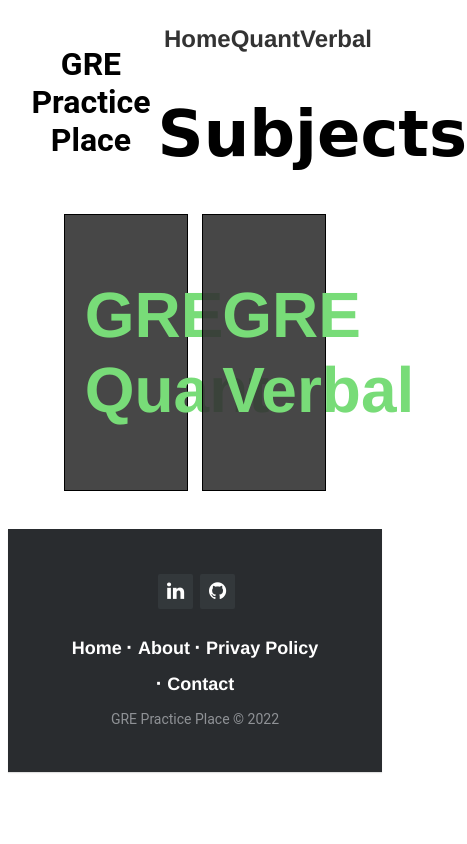
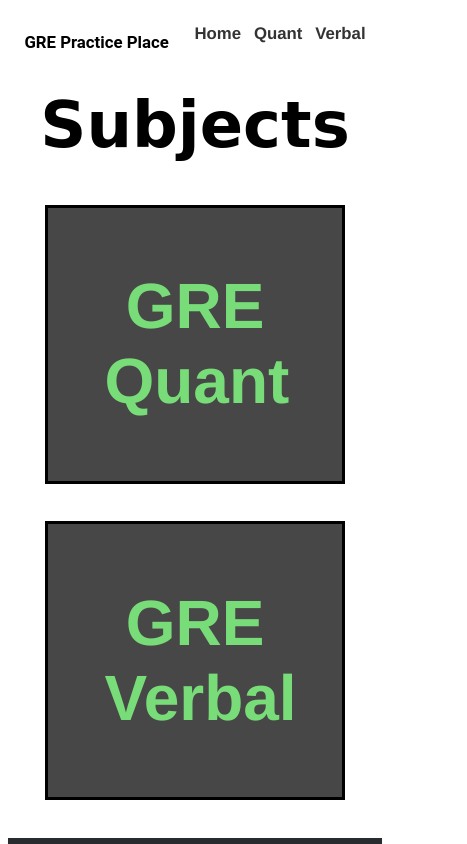
Before and after one commit to gresolutionwithanswer/gresolutionwithanswer.github.io, a plain HTML site: page index.html in a window 390 px wide. Shown: the top 844 px of the page, 467 px wide, since content can reach past the window. Drawn offline with Linux system fonts and the light colour scheme.

Commit message:
media query added

```diff
--- a/index.css
+++ b/index.css
@@ -23,7 +23,7 @@
 
 .navbar-logo{
     grid-column-start:1;
-    font-size:50%;
+    font-size:100%;
     margin:0%;
     padding:0%;
 }
@@ -39,6 +39,7 @@
 
     margin-top:10%;
   }
+
 
 
 
@@ -161,6 +162,7 @@ section {
 
 
 #Quant{
+    font-size:200%;
     grid-column-start: 2;
     border: 0.1em solid rgb(0, 0, 0);
     padding: 15% 15% 15% 15%;
@@ -174,6 +176,7 @@ section {
     text-decoration: underline;
 }
 #Verbal{
+    font-size:200%;
     grid-column-start: 3;
     border: 0.1em solid rgb(0, 0, 0);
     padding: 15% 15% 15% 15%;
@@ -185,8 +188,8 @@ section {
     text-decoration: underline;
     transition: all .4s ease;
 }
-h1{
-    font-size: 400%;
+.main-container > a{
+    font-size: 500%;
 }
 a{
     text-decoration: none;
@@ -194,9 +197,32 @@ a{
     font-weight: bold;
     font-family: helvetica;
 }
+
 #subjects {
-    margin-top: 10%;
+  margin-top: 10%;
     font-size: 400%;
-    margin-left: 40%;
+    text-align: center;
+    width: 100%;
     font-family:cursive;
 }
+
+@media screen and (max-width:660px){
+  #main-container{
+    display: inline;
+  }
+  #Quant{
+    margin: 10% 10% 10% 10% ;
+    padding-bottom: 5%;
+    padding-top:5%;
+  }
+  #Verbal{
+    margin: 10% 10% 10% 10% ;
+    padding-bottom: 5%;
+    padding-top:5%;
+  }
+    .navbar-container{
+      font-size:70%;
+  }
+
+
+}
--- a/quant.css
+++ b/quant.css
@@ -161,9 +161,10 @@ a{
 }
 
 #chapters {
+    width:100%;
+    text-align: center;
     margin-top: 10%;
     font-size: 400%;
-    margin-left: 40%;
     font-family:cursive;
 }
 
@@ -190,3 +191,11 @@ h2 {
     word-spacing: 0.5rem;
     font-family: helvetica;
 }
+
+@media screen and (max-width:660px){
+      .navbar-container{
+        font-size:70%;
+    }
+        h2{
+            padding-left: 2%;
+        }
```
